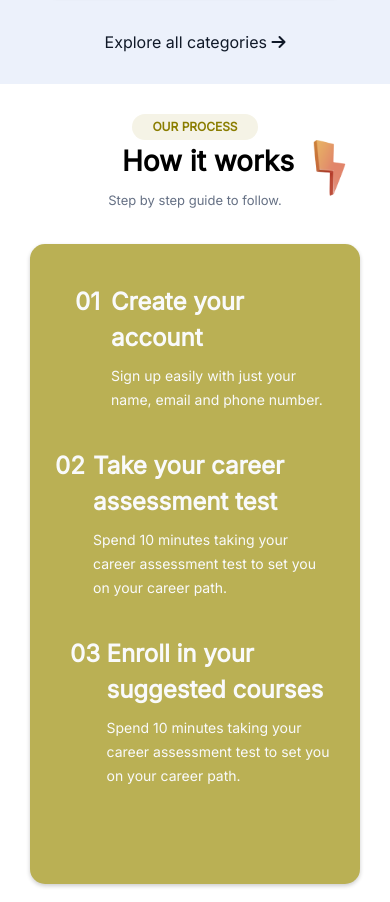
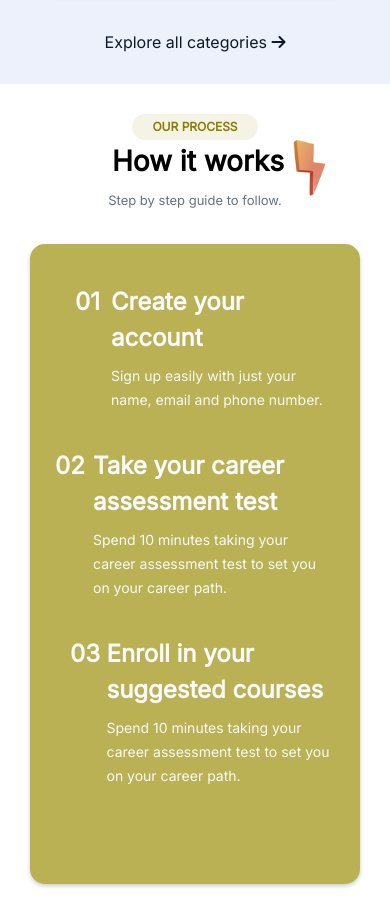
Before and after one commit to saMreact1/Workwise_Project, a plain HTML site: page index.html in a window 390 px wide. Shown: the part 5840-6742 px from the top of the page. Drawn offline with nearby package versions, Linux system fonts and the light colour scheme.

Commit message:
landing page

```diff
--- a/CSS/index.css
+++ b/CSS/index.css
@@ -1028,14 +1028,14 @@ footer .copy p {
 
     section.sect4 .head h4 {
         margin: 3px auto;
-        margin-left: 90px;
+        margin-left: 80px;
     }
 
     section.sect4 .head img {
         width: 65px;
         height: 65px;
         margin-top: -5px;
-        margin-left: -10px;
+        margin-left: -20px;
     }
 
     section.sect4 .head p:last-child {
```
